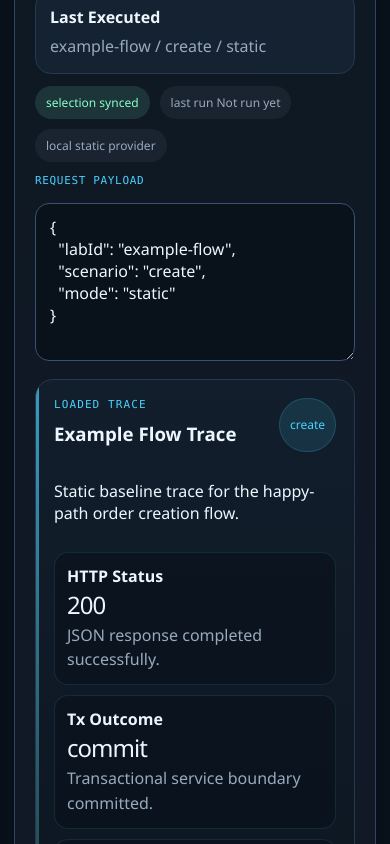
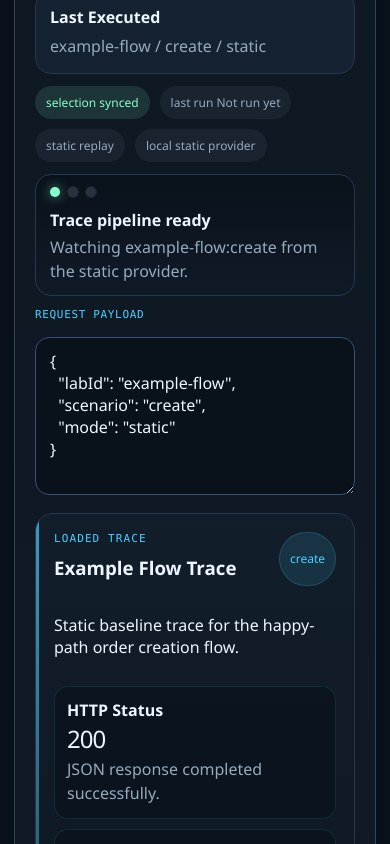
Before and after one commit to polynomeer/spring-lite, a React (Vite) app in the folder visual-lab-app/: page / in a window 390 px wide. Shown: the part 4240-5084 px from the top of the page. Built offline with nearby package versions, Linux system fonts and the light colour scheme; no server answers.

Commit message:
feat(visual-lab-app): animate runtime console trace panels

```diff
--- a/visual-lab-app/src/app/App.tsx
+++ b/visual-lab-app/src/app/App.tsx
@@ -53,6 +53,8 @@ export function App() {
   const endpointLabel = liveApiBaseUrl
     ? `${liveApiBaseUrl}${liveTraceEndpointPath}`
     : `${liveTraceEndpointPath} via Vite proxy`;
+  const activeTraceModeLabel = executedRequest.mode === "live" ? "live signal" : "static replay";
+  const activeTraceModeTone = executedRequest.mode === "live" ? "status-pill info" : "status-pill neutral";
 
   function runSelectedTrace() {
     setExecutedRequest(draftRequest);
@@ -264,11 +266,27 @@ export function App() {
                 {isDraftDirty ? "selection changed" : "selection synced"}
               </span>
               <span className="status-pill neutral">last run {lastRunLabel}</span>
+              <span className={activeTraceModeTone}>{activeTraceModeLabel}</span>
               {executedRequest.mode === "live" ? (
                 <span className="status-pill info">{endpointLabel}</span>
               ) : (
                 <span className="status-pill neutral">local static provider</span>
               )}
+            </div>
+            <div className="console-strip">
+              <div className="console-leds" aria-hidden="true">
+                <span className={loading ? "console-led hot" : "console-led ok"}></span>
+                <span className={executedRequest.mode === "live" ? "console-led info" : "console-led idle"}></span>
+                <span className={traceError ? "console-led warn" : "console-led idle"}></span>
+              </div>
+              <div className="console-strip-copy">
+                <strong>{loading ? "Trace pipeline active" : "Trace pipeline ready"}</strong>
+                <p>
+                  {loading
+                    ? `Refreshing ${executedRequest.labId}:${executedRequest.scenario} through the ${executedRequest.mode} provider.`
+                    : `Watching ${executedRequest.labId}:${executedRequest.scenario} from the ${executedRequest.mode} provider.`}
+                </p>
+              </div>
             </div>
             <label className="field">
               <span>Request payload</span>
@@ -296,7 +314,7 @@ export function App() {
           ) : null}
 
           {trace ? (
-            <TracePreview trace={trace} insight={traceInsight} />
+            <TracePreview trace={trace} insight={traceInsight} runSequence={reloadKey} loading={loading} />
           ) : null}
         </section>
 
--- a/visual-lab-app/src/components/trace/TracePreview.tsx
+++ b/visual-lab-app/src/components/trace/TracePreview.tsx
@@ -10,11 +10,17 @@ import { TraceStepsPanel } from "./TraceStepsPanel";
 interface TracePreviewProps {
   trace: LabTrace;
   insight: TraceAdapterResult | null;
+  runSequence: number;
+  loading: boolean;
 }
 
-export function TracePreview({ trace, insight }: TracePreviewProps) {
+export function TracePreview({ trace, insight, runSequence, loading }: TracePreviewProps) {
   return (
-    <div className="trace-preview-grid">
+    <div
+      className={loading ? "trace-preview-grid is-loading" : "trace-preview-grid"}
+      data-run-sequence={runSequence}
+      key={`${trace.id}:${runSequence}`}
+    >
       <TraceMetricsPanel trace={trace} />
       {insight ? <TraceInsightPanel insight={insight} /> : null}
       <TraceSnapshotPanel trace={trace} />
--- a/visual-lab-app/src/styles.css
+++ b/visual-lab-app/src/styles.css
@@ -399,6 +399,66 @@ code {
   background: rgba(151, 170, 189, 0.08);
 }
 
+.console-strip {
+  display: grid;
+  grid-template-columns: auto 1fr;
+  gap: 12px;
+  align-items: center;
+  padding: 12px 14px;
+  border-radius: 16px;
+  border: 1px solid var(--line);
+  background: linear-gradient(180deg, rgba(9, 17, 26, 0.92), rgba(16, 26, 39, 0.96));
+}
+
+.console-leds {
+  display: flex;
+  gap: 8px;
+}
+
+.console-led {
+  width: 10px;
+  height: 10px;
+  border-radius: 50%;
+  background: rgba(151, 170, 189, 0.22);
+  box-shadow: 0 0 0 1px rgba(151, 170, 189, 0.12);
+}
+
+.console-led.ok {
+  background: var(--accent);
+  box-shadow: 0 0 12px rgba(135, 255, 202, 0.6);
+}
+
+.console-led.hot {
+  background: var(--primary);
+  box-shadow: 0 0 14px rgba(73, 208, 255, 0.7);
+  animation: consolePulse 1.1s ease-in-out infinite;
+}
+
+.console-led.info {
+  background: #63afff;
+  box-shadow: 0 0 12px rgba(99, 175, 255, 0.5);
+}
+
+.console-led.warn {
+  background: var(--warning);
+  box-shadow: 0 0 12px rgba(255, 199, 102, 0.5);
+}
+
+.console-led.idle {
+  background: rgba(151, 170, 189, 0.22);
+}
+
+.console-strip-copy strong {
+  display: block;
+  margin-bottom: 4px;
+}
+
+.console-strip-copy p {
+  margin: 0;
+  color: var(--muted);
+  line-height: 1.5;
+}
+
 .field select,
 .payload-preview {
   border: 1px solid var(--line-strong);
@@ -417,6 +477,11 @@ code {
   display: grid;
   grid-template-columns: repeat(2, minmax(0, 1fr));
   gap: 14px;
+  animation: traceReveal 320ms ease;
+}
+
+.trace-preview-grid.is-loading .trace-panel {
+  opacity: 0.78;
 }
 
 .trace-panel {
@@ -430,6 +495,7 @@ code {
   gap: 12px;
   position: relative;
   overflow: hidden;
+  animation: panelRise 360ms ease both;
 }
 
 .trace-panel::before {
@@ -439,6 +505,20 @@ code {
   width: 3px;
   background: linear-gradient(180deg, var(--primary), rgba(135, 255, 202, 0.2));
   opacity: 0.7;
+}
+
+.trace-panel::after {
+  content: "";
+  position: absolute;
+  inset: 0;
+  background: linear-gradient(120deg, transparent 0%, rgba(73, 208, 255, 0.06) 40%, transparent 78%);
+  transform: translateX(-120%);
+  opacity: 0;
+  pointer-events: none;
+}
+
+.trace-preview-grid[data-run-sequence] .trace-panel::after {
+  animation: panelScan 760ms ease 80ms;
 }
 
 .metric-mini-grid {
@@ -452,6 +532,7 @@ code {
   border-radius: 14px;
   background: rgba(9, 17, 26, 0.62);
   border: 1px solid rgba(73, 208, 255, 0.12);
+  animation: panelRise 420ms ease both;
 }
 
 .metric-mini-value {
@@ -566,6 +647,54 @@ code {
   color: var(--danger);
 }
 
+.trace-panel:nth-child(1) { animation-delay: 40ms; }
+.trace-panel:nth-child(2) { animation-delay: 80ms; }
+.trace-panel:nth-child(3) { animation-delay: 120ms; }
+.trace-panel:nth-child(4) { animation-delay: 160ms; }
+.trace-panel:nth-child(5) { animation-delay: 200ms; }
+.trace-panel:nth-child(6) { animation-delay: 240ms; }
+
+@keyframes consolePulse {
+  0%, 100% { transform: scale(1); opacity: 1; }
+  50% { transform: scale(1.18); opacity: 0.82; }
+}
+
+@keyframes traceReveal {
+  from {
+    opacity: 0.65;
+    transform: translateY(6px);
+  }
+  to {
+    opacity: 1;
+    transform: translateY(0);
+  }
+}
+
+@keyframes panelRise {
+  from {
+    opacity: 0;
+    transform: translateY(12px);
+  }
+  to {
+    opacity: 1;
+    transform: translateY(0);
+  }
+}
+
+@keyframes panelScan {
+  0% {
+    transform: translateX(-120%);
+    opacity: 0;
+  }
+  25% {
+    opacity: 0.9;
+  }
+  100% {
+    transform: translateX(120%);
+    opacity: 0;
+  }
+}
+
 .code-block {
   margin: 0;
   padding: 16px;
@@ -587,4 +716,8 @@ code {
   .request-summary {
     grid-template-columns: 1fr;
   }
+
+  .console-strip {
+    grid-template-columns: 1fr;
+  }
 }
```
